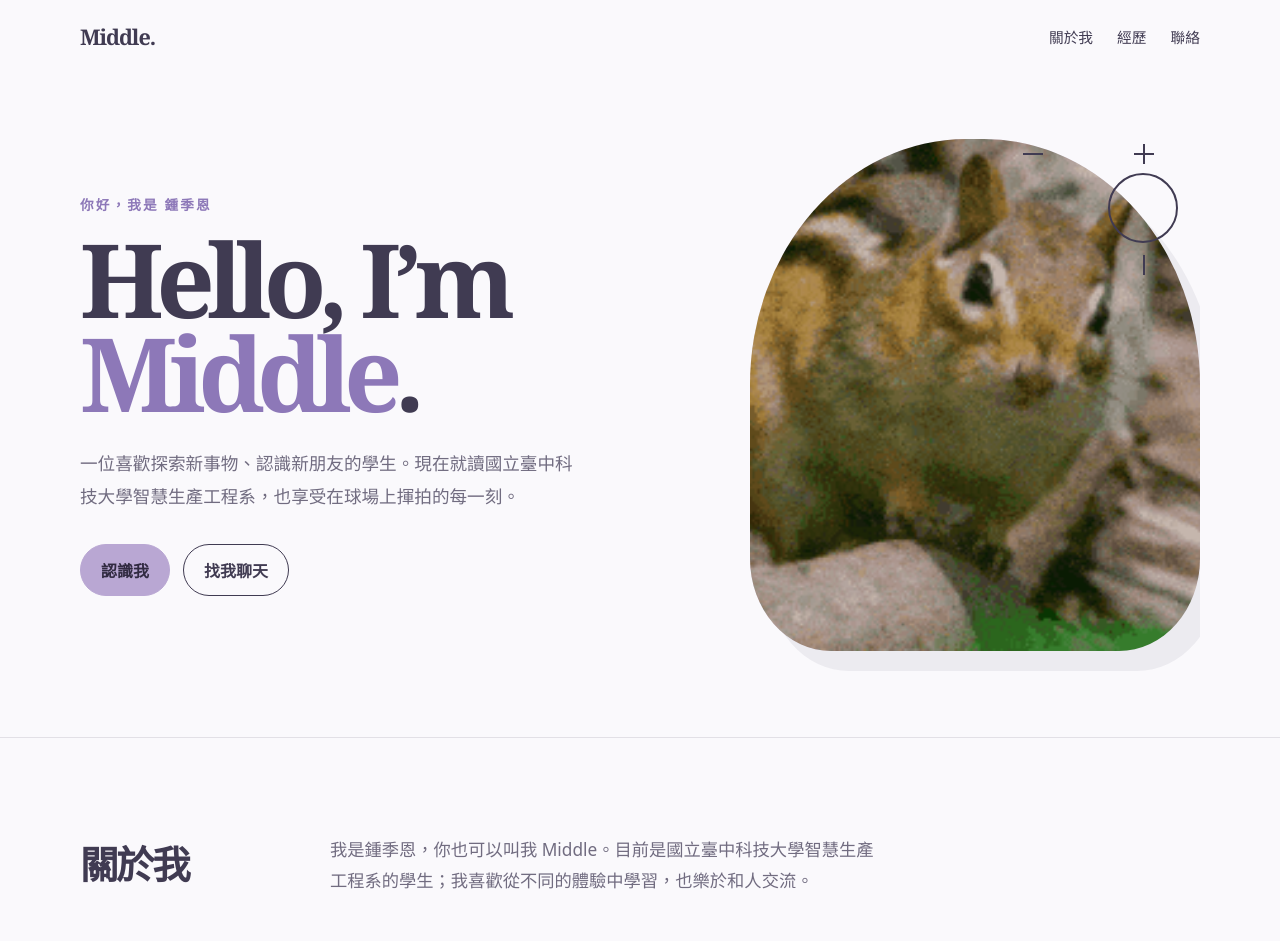
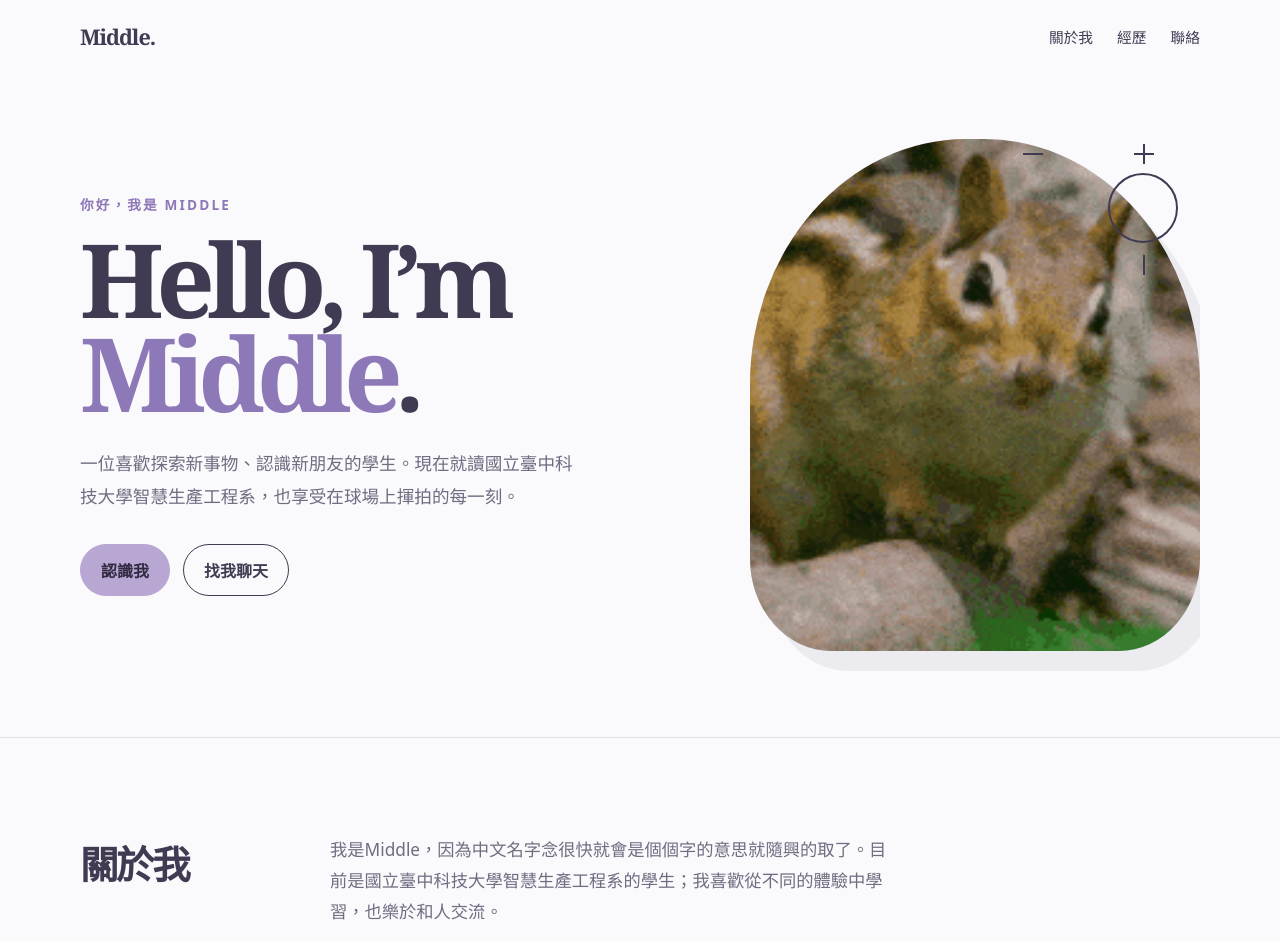
Before and after one commit to Middle2003/middle-intro, a plain HTML site: page index.html in a window 1280 px wide. Shown: the top 941 px of the page. Drawn offline with Linux system fonts and the light colour scheme.

Commit message:
Update personal details in index.html

```diff
--- a/index.html
+++ b/index.html
@@ -3,7 +3,7 @@
 <head>
   <meta charset="utf-8" />
   <meta name="viewport" content="width=device-width, initial-scale=1" />
-  <meta name="description" content="鍾季恩 Middle 的個人自我介紹網站" />
+  <meta name="description" content=" Middle 的個人自我介紹網站" />
   <title>Middle｜個人網站</title>
   <style>
     :root { --ink:#403b52; --muted:#716c80; --paper:#faf9fc; --accent:#8d78b8; --cream:#e8e0f2; --line:rgba(64,59,82,.13); }
@@ -66,7 +66,7 @@
   <main id="top">
     <div class="wrap hero">
       <div>
-        <div class="eyebrow">你好，我是 鍾季恩</div>
+        <div class="eyebrow">你好，我是 Middle</div>
         <h1>Hello, I’m<br><em>Middle</em>.</h1>
         <p class="intro">一位喜歡探索新事物、認識新朋友的學生。現在就讀國立臺中科技大學智慧生產工程系，也享受在球場上揮拍的每一刻。</p>
         <div class="actions"><a class="button primary" href="#about">認識我</a><a class="button" href="#contact">找我聊天</a></div>
@@ -75,7 +75,7 @@
     </div>
 
     <section id="about"><div class="wrap">
-      <div class="section-head"><h2>關於我</h2><p>我是鍾季恩，你也可以叫我 Middle。目前是國立臺中科技大學智慧生產工程系的學生；我喜歡從不同的體驗中學習，也樂於和人交流。</p></div>
+      <div class="section-head"><h2>關於我</h2><p>我是Middle，因為中文名字念很快就會是個個字的意思就隨興的取了。目前是國立臺中科技大學智慧生產工程系的學生；我喜歡從不同的體驗中學習，也樂於和人交流。</p></div>
       <div class="cards">
         <article class="card"><span class="num">01 / 身分</span><h3>學生</h3><p>就讀國立臺中科技大學智慧生產工程系，持續探索工程與科技的可能性。</p></article>
         <article class="card"><span class="num">02 / 興趣</span><h3>羽球</h3><p>喜歡在球場上專注揮拍，也享受和朋友一起運動時的默契與節奏。</p></article>
@@ -99,6 +99,6 @@
       <a class="button primary" href="https://discord.com/users/middle3001">Discord · middle3001</a>
     </div></section>
   </main>
-  <footer>© 2026 MIDDLE CHUNG. Made with curiosity.</footer>
+  <footer>© 2026 MIDDLE ZHONG. Made with curiosity.</footer>
 </body>
 </html>
```
